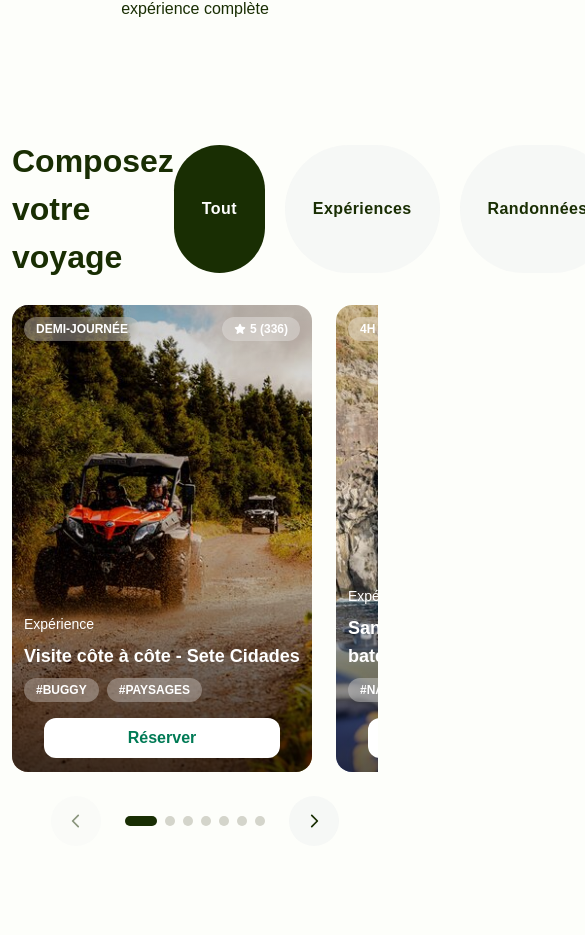
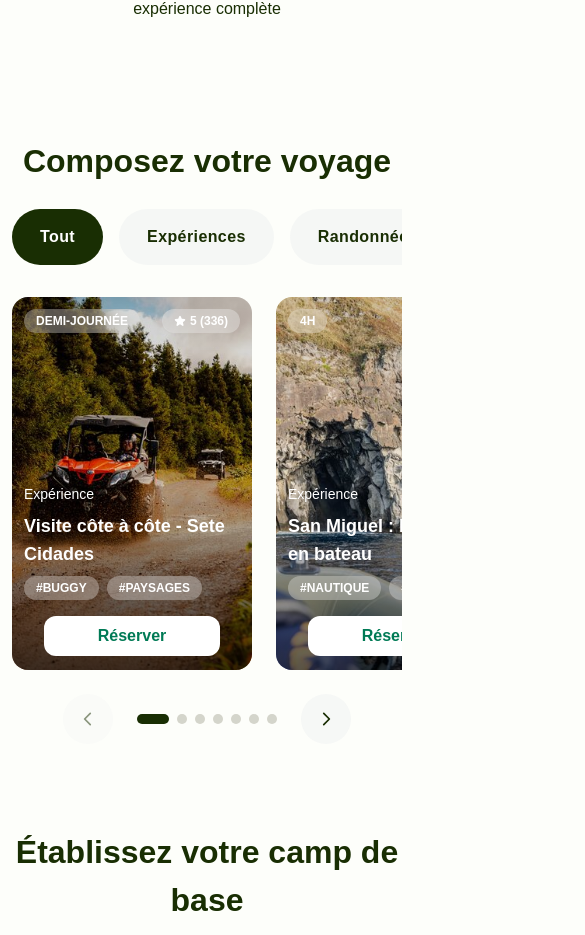
Before and after one commit to ElPotatoCorp/tp-01-tailwindcss, a React (Vite) app: page / in a window 390 px wide. Shown: the part 1898-2833 px from the top of the page, 585 px wide, since content can reach past the window. Built offline with nearby package versions, Linux system fonts and the light colour scheme; a web font is replaced by a local one.

Commit message:
Responsive Activités

```diff
--- a/src/App.tsx
+++ b/src/App.tsx
@@ -14,7 +14,7 @@ function App() {
         <Hero />
       </header>
 
-      <main className="container flex flex-col gap-5 my-4 sm:my-10 mx-auto px-3 sm:px-6">
+      <main className="container flex flex-col gap-5 mx-3 my-4 sm:my-10 sm:px-6">
         <Benefits />
         <Tours />
         <Hotels />
--- a/src/components/activity-card.tsx
+++ b/src/components/activity-card.tsx
@@ -9,7 +9,7 @@ type Props = {
 
 export const ActivityCard: FC<Props> = function ({ activity }) {
   return (
-    <div className="flex flex-col w-75 shrink-0 overflow-hidden rounded-2xl bg-white">
+    <div className="flex flex-col w-[60%] min-w-60 max-w-80 shrink-0 overflow-hidden rounded-2xl bg-white">
       <div className="relative aspect-card w-full">
         <img
           src={activity.cover}
--- a/src/components/sections/tours.tsx
+++ b/src/components/sections/tours.tsx
@@ -16,10 +16,14 @@ export const Tours: FC = function () {
 
   return (
     <div id="activites" className="flex flex-col gap-6 my-section">
-      <div className="flex flex-row justify-between">
-        <Heading as="h2" size="lg">Composez votre voyage</Heading>
-        <div className="flex flex-row gap-5 my-2">
+      <div className="flex flex-col md:flex-row items-center md:justify-between gap-4">
+        <div className="flex flex-col md:flex-row md:items-center md:justify-between gap-4">
+          <Heading as="h2" size="lg">Composez votre voyage</Heading>
+        </div>
+        {/* Je sais pas pourquoi `-mx-3` ne marche pas pour cancel la margin de base... :/ */}
+        <div className="flex flex-row gap-4 py-2 md:px-0 w-full sm:w-auto overflow-x-auto overflow-y-hidden scrollbar-none sm:scrollbar-auto">
           <Button
+            className="shrink-0"
             textColor={filter === 'all' ? 'white' : 'primary'}
             bgColor={filter === 'all' ? 'primary' : 'softGrey'}
             shape="pill"
@@ -28,6 +32,7 @@ export const Tours: FC = function () {
             Tout
           </Button>
           <Button
+            className="shrink-0"
             textColor={filter === 'experience' ? 'white' : 'primary'}
             bgColor={filter === 'experience' ? 'primary' : 'softGrey'}
             shape="pill"
@@ -36,6 +41,7 @@ export const Tours: FC = function () {
             Expériences
           </Button>
           <Button
+            className="shrink-0"
             textColor={filter === 'hike' ? 'white' : 'primary'}
             bgColor={filter === 'hike' ? 'primary' : 'softGrey'}
             shape="pill"
```
